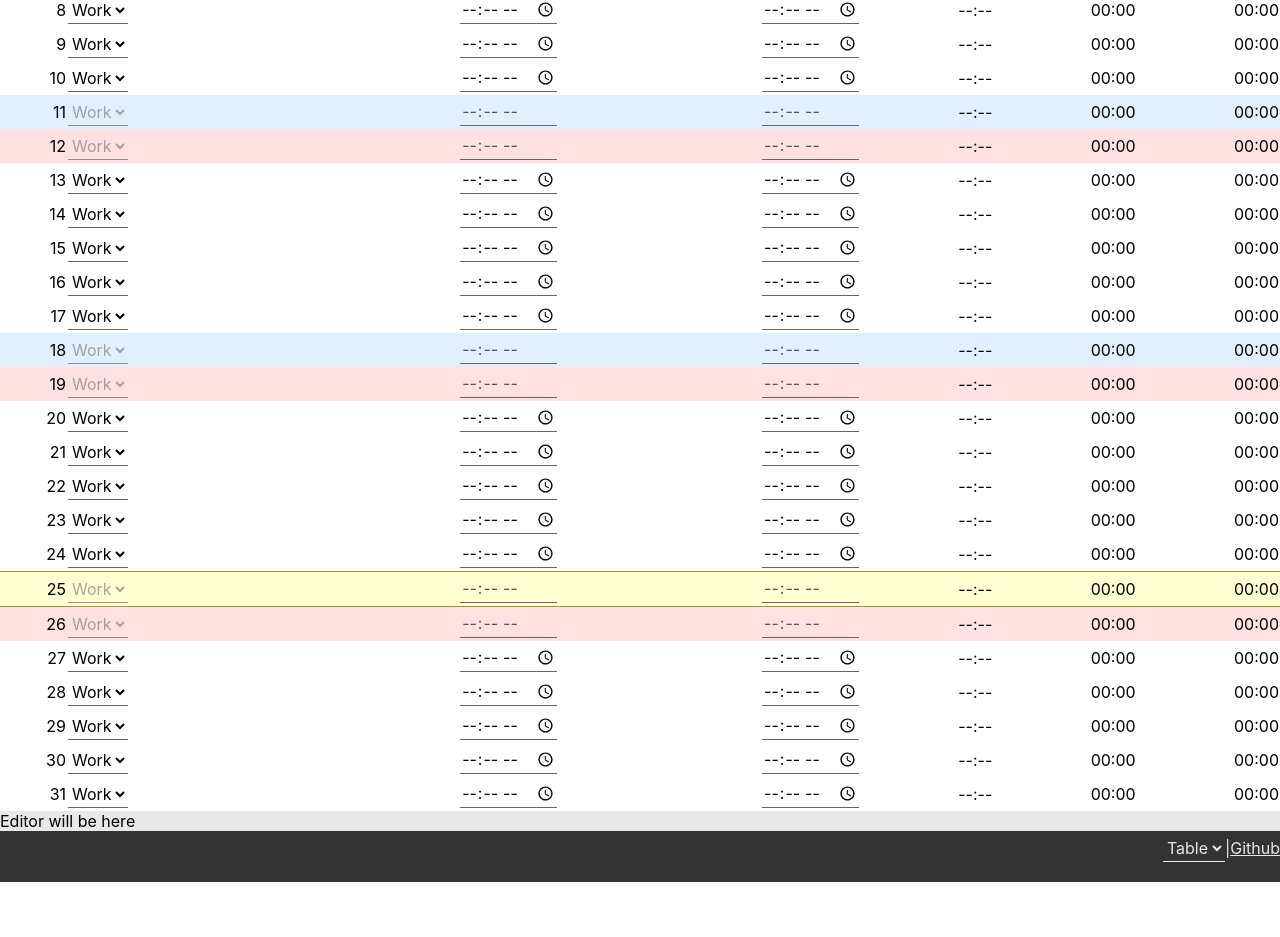
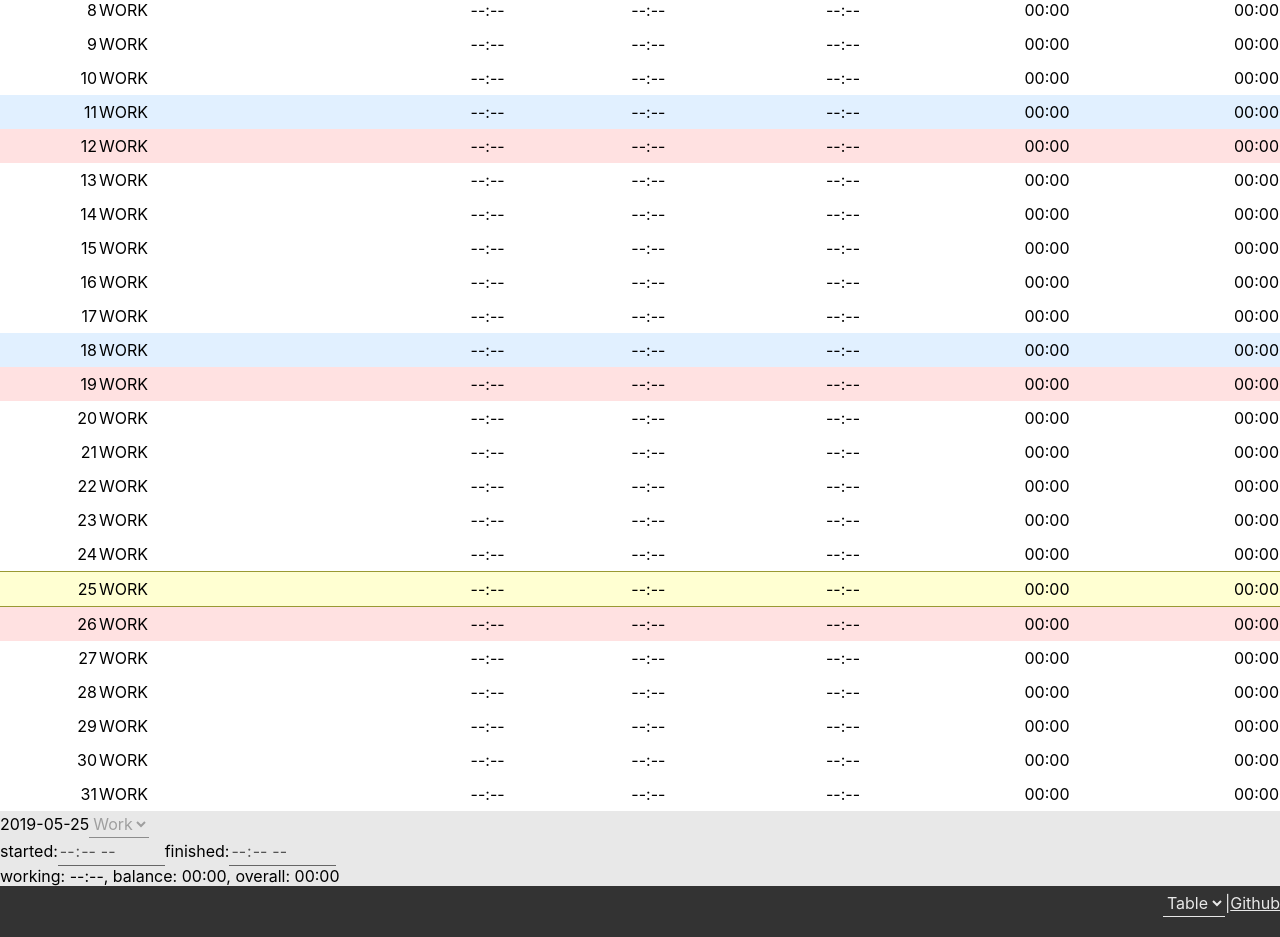
Before and after one commit to leafriend/working-hours, a React (Create React App) app: page / in a window 1280 px wide. Shown: the part 315-1252 px from the top of the page. Before the commit the page ends 1197 px from the top, so only its background shows below. Built offline with nearby package versions, Linux system fonts and the light colour scheme; the HTML template or start-up script is replaced by a standard one.

Commit message:
Add LogEditor component

```diff
--- a/src/App.tsx
+++ b/src/App.tsx
@@ -5,6 +5,7 @@ import MonthlyLog from './MonthlyLog';
 import Header from './Header';
 import JsonView from './JsonView';
 import Footer from './Footer';
+import LogEditor from './LogEditor';
 import { Nullable, zerofill } from './lib';
 import { Log, LogSource, toSource, BalanceHolder, LeaveType } from './log/types';
 import { LocalLogsSet } from './storage/local';
@@ -54,7 +55,15 @@ export default function App(): ReactElement {
   const [activeDate, setActiveDate] = useState(`${now.getFullYear()}-${zerofill(now.getMonth() + 1)}-${zerofill(now.getDate())}`)
 
   const [logs, setLogs] = useState<Log[]>([]);
-  useEffect(() => setLogs(loadLogs(YEAR_MONTH, HOLIDAYS, activeDate)), [activeDate]);
+  const [activeLog, setActiveLog] = useState<Log | null>(null);
+  useEffect(() => {
+    const logs = loadLogs(YEAR_MONTH, HOLIDAYS, activeDate);
+    setLogs(logs);
+    const activeLogs = logs.filter(log => log.isActive);
+    if (activeLogs.length > 0) {
+      setActiveLog(activeLogs[0]);
+    }
+  }, []);
   const [viewMode, setViewMode] = useState(TABLE);
 
   function handleLogsChange(source: LogSource) {
@@ -67,6 +76,10 @@ export default function App(): ReactElement {
       );
     const newLogs = convertLogSourcesToLogs(YEAR_MONTH, sources, HOLIDAYS, activeDate);
     setLogs(newLogs);
+    const activeLogs = newLogs.filter(log => log.isActive);
+    if (activeLogs.length > 0) {
+      setActiveLog(activeLogs[0]);
+    }
     logsSet.setLogSources(YEAR_MONTH, newLogs);
   }
 
@@ -82,11 +95,16 @@ export default function App(): ReactElement {
               case TABLE:
                 return (
                   <MonthlyLog
-                    yearMonth={YEAR_MONTH}
-                    holidays={HOLIDAYS}
                     logs={logs}
-                    onLogChange={handleLogsChange}
-                    onActivate={setActiveDate}
+                    onActivate={activeDate => {
+                      setActiveDate(activeDate);
+                      logs.forEach(log => log.isActive = log.date === activeDate);
+                      setLogs(logs);
+                      const activeLogs = logs.filter(log => log.isActive);
+                      if (activeLogs.length > 0) {
+                        setActiveLog(activeLogs[0]);
+                      }
+                    }}
                   />
                 );
               case TEXT:
@@ -96,6 +114,10 @@ export default function App(): ReactElement {
                     onLogsChange={sources => {
                       const newLogs = convertLogSourcesToLogs(YEAR_MONTH, sources, HOLIDAYS, activeDate);
                       setLogs(newLogs);
+                      const activeLogs = logs.filter(log => log.isActive);
+                      if (activeLogs.length > 0) {
+                        setActiveLog(activeLogs[0]);
+                      }
                       logsSet.setLogSources(YEAR_MONTH, newLogs);
                     }}
                   />
@@ -107,7 +129,12 @@ export default function App(): ReactElement {
           })()}
         </div>
         <div>
-          Editor will be here
+          {activeLog === null ? null : (
+            <LogEditor
+              log={activeLog}
+              onLogChange={handleLogsChange}
+            />
+          )}
         </div>
       </article>
       <Footer
--- a/src/DailyLog.tsx
+++ b/src/DailyLog.tsx
@@ -1,81 +1,32 @@
 import React, { ReactElement } from 'react';
 
-import { Log, LeaveType, LogSource } from './log/types';
-import { zerofill } from './lib';
+import { Log } from './log/types';
 
 export interface DailyLogProps {
-  holidays: string[];
   log: Log;
-  onLogChange: (source: LogSource) => void,
   onActivate: (activeDate: string) => void,
 }
 
-type LeaveTypeLog = Pick<Log, 'leaveType'>;
-type StartedAtLog = Pick<Log, 'startedAt'>;
-type FinishedAtLog = Pick<Log, 'finishedAt'>;
-type PartialLog = LeaveTypeLog | StartedAtLog | FinishedAtLog;
-
 export default function DailyLog(props: DailyLogProps): ReactElement {
-  const log = props.log
-
-  const disabled = log.isHoliday || log.isSunday || log.isSaturday;
-  const readOnly = log.leaveType === LeaveType.FULL;
-
-  function handleChange(partial: PartialLog) {
-    const source = {
-      ...log,
-      ...partial,
-    };
-
-    props.onLogChange(source);
-  }
-
   return (
     <tr
       className={[
-        log.isHoliday ? 'holiday' : (
-          log.isSunday ? 'sunday' : (
-            log.isSaturday ? 'saturday' : ''
+        props.log.isHoliday ? 'holiday' : (
+          props.log.isSunday ? 'sunday' : (
+            props.log.isSaturday ? 'saturday' : ''
           )
         ),
-        log.isActive ? 'active' : '',
+        props.log.isActive ? 'active' : '',
       ].join(' ').replace(/ +/g, ' ').trim()}
-      onClick={() => props.onActivate(log.date)}
+      onClick={() => props.onActivate(props.log.date)}
     >
-      <td className="date">{new Date(log.date).getDate()}</td>
-      <td>
-        <select
-          disabled={disabled}
-          value={log.leaveType}
-          onChange={e => handleChange({ leaveType: e.target.value as LeaveType })}
-        >
-          <option value={LeaveType.WORK}>Work</option>
-          <option value={LeaveType.HALF}>Half</option>
-          <option value={LeaveType.FULL}>Full</option>
-        </select>
-      </td>
-      <td className="time">
-        <input
-          disabled={disabled}
-          readOnly={disabled ? false : readOnly}
-          type="time"
-          value={log.startedAt || ''}
-          onChange={e => handleChange({ startedAt: e.target.value || undefined })}
-        />
-      </td>
-      <td className="time">
-        <input
-          disabled={disabled}
-          readOnly={disabled ? false : (readOnly || log.startedAt === '')}
-          type="time"
-          value={log.finishedAt || ''}
-          onChange={e => handleChange({ finishedAt: e.target.value || undefined })}
-        />
-      </td>
-      <td className="time">{log.working || '--:--'}</td>
-      <td className="time">{log.balance}</td>
-      <td className="time">{log.overall}</td>
+      <td className="date">{new Date(props.log.date).getDate()}</td>
+      <td>{props.log.leaveType}</td>
+      <td className="time">{props.log.startedAt || '--:--'}</td>
+      <td className="time">{props.log.finishedAt || '--:--'}</td>
+      <td className="time">{props.log.working || '--:--'}</td>
+      <td className="time">{props.log.balance}</td>
+      <td className="time">{props.log.overall}</td>
     </tr>
   );
-
 }
--- /dev/null
+++ b/src/LogEditor.tsx
@@ -0,0 +1,70 @@
+import React, { ReactElement } from 'react';
+
+import { Log, LeaveType, LogSource } from './log/types';
+
+export interface LogEditorProps {
+  log: Log;
+  onLogChange: (source: LogSource) => void,
+}
+
+type LeaveTypeLog = Pick<Log, 'leaveType'>;
+type StartedAtLog = Pick<Log, 'startedAt'>;
+type FinishedAtLog = Pick<Log, 'finishedAt'>;
+type PartialLog = LeaveTypeLog | StartedAtLog | FinishedAtLog;
+
+export default function LogEditor(props: LogEditorProps): ReactElement {
+  const log = props.log
+
+  const disabled = log.isHoliday || log.isSunday || log.isSaturday;
+  const readOnly = log.leaveType === LeaveType.FULL;
+
+  function handleChange(partial: PartialLog) {
+    const source = {
+      ...log,
+      ...partial,
+    };
+
+    props.onLogChange(source);
+  }
+
+  return (
+    <React.Fragment>
+      <div>
+        {log.date}
+        <select
+          disabled={disabled}
+          value={log.leaveType}
+          onChange={e => handleChange({ leaveType: e.target.value as LeaveType })}
+        >
+          <option value={LeaveType.WORK}>Work</option>
+          <option value={LeaveType.HALF}>Half</option>
+          <option value={LeaveType.FULL}>Full</option>
+        </select>
+      </div>
+      <div>
+        started:
+        <input
+          disabled={disabled}
+          readOnly={disabled ? false : readOnly}
+          type="time"
+          value={log.startedAt || ''}
+          onChange={e => handleChange({ startedAt: e.target.value || undefined })}
+        />
+        finished:
+        <input
+          disabled={disabled}
+          readOnly={disabled ? false : (readOnly || log.startedAt === '')}
+          type="time"
+          value={log.finishedAt || ''}
+          onChange={e => handleChange({ finishedAt: e.target.value || undefined })}
+        />
+      </div>
+      <div>
+        working: {log.working || '--:--'}{', '}
+        balance: {log.balance}{', '}
+        overall: {log.overall}
+      </div>
+    </React.Fragment>
+  );
+
+}
--- a/src/MonthlyLog.scss
+++ b/src/MonthlyLog.scss
@@ -25,6 +25,3 @@ tr.active {
     border-bottom: 1px solid rgb(153, 153, 51);
   }
 }
-input[type="time"] {
-  width: 6em;
-}
--- a/src/MonthlyLog.tsx
+++ b/src/MonthlyLog.tsx
@@ -5,10 +5,7 @@ import DailyLog from './DailyLog';
 import { Log, LogSource } from './log/types';
 
 export interface MonthlyLogProps {
-  holidays: string[];
-  yearMonth: string;
   logs: Log[];
-  onLogChange: (source: LogSource) => void,
   onActivate: (activeDate: string) => void,
 }
 
@@ -30,9 +27,7 @@ export default function MonthlyLog(props: MonthlyLogProps): ReactElement {
         {props.logs.map(log => (
           <DailyLog
             key={log.date}
-            holidays={props.holidays}
             log={log}
-            onLogChange={source => props.onLogChange(source)}
             onActivate={props.onActivate}
           />
         ))}
--- a/src/log/types.ts
+++ b/src/log/types.ts
@@ -39,7 +39,7 @@ export class Log {
     log: LogSource,
     private readonly balanceHolder: BalanceHolder,
     public readonly isHoliday: boolean,
-    public readonly isActive: boolean,
+    public isActive: boolean,
   ) {
     this.date = log.date;
     this.leaveType = log.leaveType;
```
